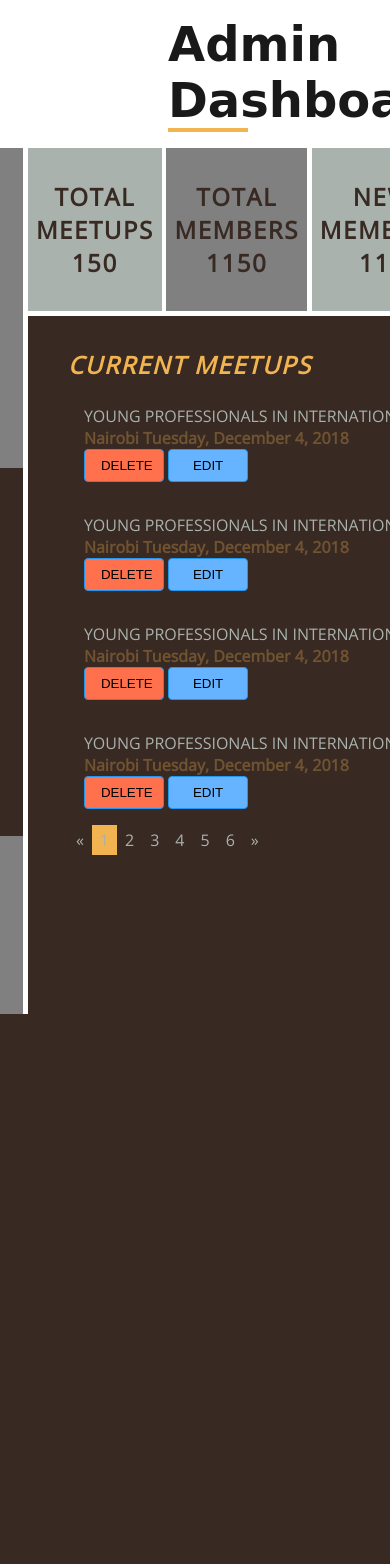
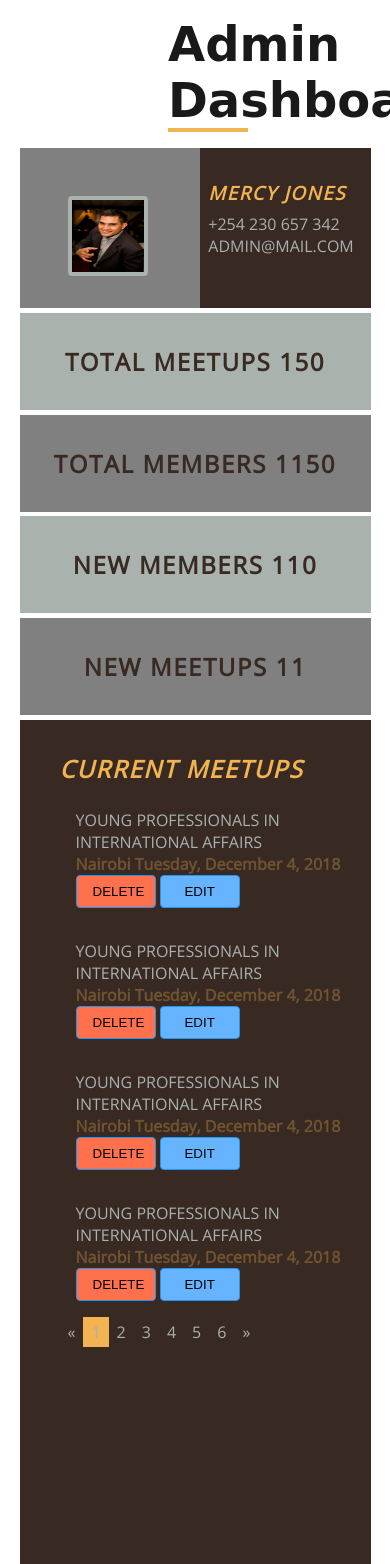
Before and after one commit to Ogollah/Questioner, a Python web app: template UI/templates/admin_meetups.html in a window 390 px wide; the page is wider, and only the part inside the window is pictured. Before the commit the page ends 1014 px from the top of that part, so only its background shows below. Run offline with Jinja, Linux system fonts and the light colour scheme; the template is opened without the code that fills it, so the values that code supplies are empty; some web fonts are replaced.

Commit message:
[finishes #162954099] Add responsiveness to list of meetups

```diff
--- a/UI/css/admin_meetups.css
+++ b/UI/css/admin_meetups.css
@@ -166,3 +166,83 @@
     background-color: var(--yellow);
     color: var(--grey);
   }
+
+  /* Responsive */
+
+@media screen and (max-width: 768px){
+    .cf-admin_meetups_container{
+        max-width: 90vw;
+        margin: 0 auto;
+        height: 90vh;
+        display: grid;
+        grid-template-columns: repeat(5,1fr);
+        grid-template-rows: repeat(6, 1fr);
+        grid-gap: 0.3rem;
+        justify-content: center;
+        grid-template-areas:
+        "one one one one one"
+        "two two two two two"
+        "three three three three three"
+        "four four four four four"
+        "five five five five five"
+        "six six six six six"
+    }
+
+    .cf-admin_one{
+        grid-area: one;
+    }
+
+    .cf-admin_two{
+        grid-area: two;
+    }
+
+    .cf-admin_three{
+        grid-area: three;
+    }
+
+    .cf-admin_four{
+        grid-area: four;
+    }
+
+    .cf-admin_five{
+        grid-area: five;
+    }
+
+    .cf-admin_six{
+        grid-area: six;
+    }
+
+    .cf-admin_bio_section{
+        height: 10rem;
+        grid-template-columns: repeat(2,1fr);
+        grid-template-rows: repeat(2, 1fr);
+        grid-gap: 0.3rem;
+        grid-template-areas:
+        "one three"
+        "two three"
+    }
+
+    .cf-admin_image{
+        grid-area: one;
+    }
+    .cf-admin_title{
+        grid-area: two;
+    }
+
+    .cf-admin_bio_detail{
+        height: 10rem;
+        grid-area: three;
+    }
+
+    .cf-admin_image img{
+        width: 5rem;
+        height: 5rem;
+        border: 0.25rem solid var(--grey);
+        border-radius: 0.25rem;
+        margin: 3rem;
+    }
+
+    .cf-admin_manage_meetups{
+        height: 100vh;
+    }
+}
--- a/UI/templates/admin_meetup.html
+++ b/UI/templates/admin_meetup.html
@@ -29,7 +29,7 @@
                     <img src="../img/logo.png" alt="">
                 </a></li>
             <li><a href="#" class="cf-nav_single_link">home</a></li>
-            <li><a href="../templates/admin_meetups.html" class="cf-nav_single_link">meetups</a></li>
+            <li><a href="../templates/admin_meetups.html" class="cf-nav_single_link">profile</a></li>
             <li><a href="../templates/signin.html" class="cf-nav_single_link">signout</a></li>
         </ul>
     </nav>
--- a/UI/templates/admin_meetups.html
+++ b/UI/templates/admin_meetups.html
@@ -30,7 +30,6 @@
                 </a></li>
             <li><a href="#" class="cf-nav_single_link">home</a></li>
             <li><a href="../templates/admin_meetup.html" class="cf-nav_single_link">create</a></li>
-            <li><a href="#" class="cf-nav_single_link ">profile</a></li>
             <li><a href="../templates/signin.html" class="cf-nav_single_link">signout</a></li>
         </ul>
     </nav>
```
